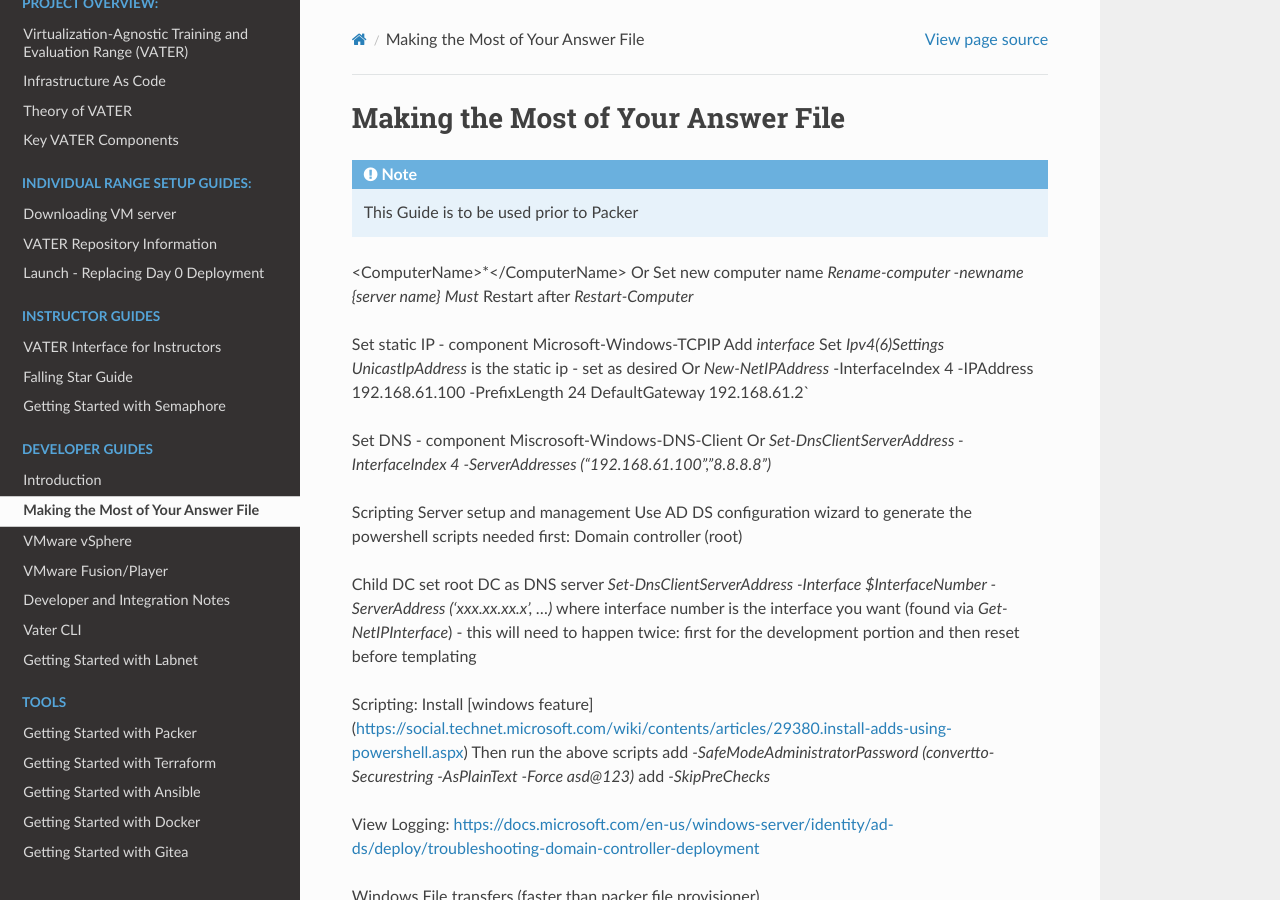
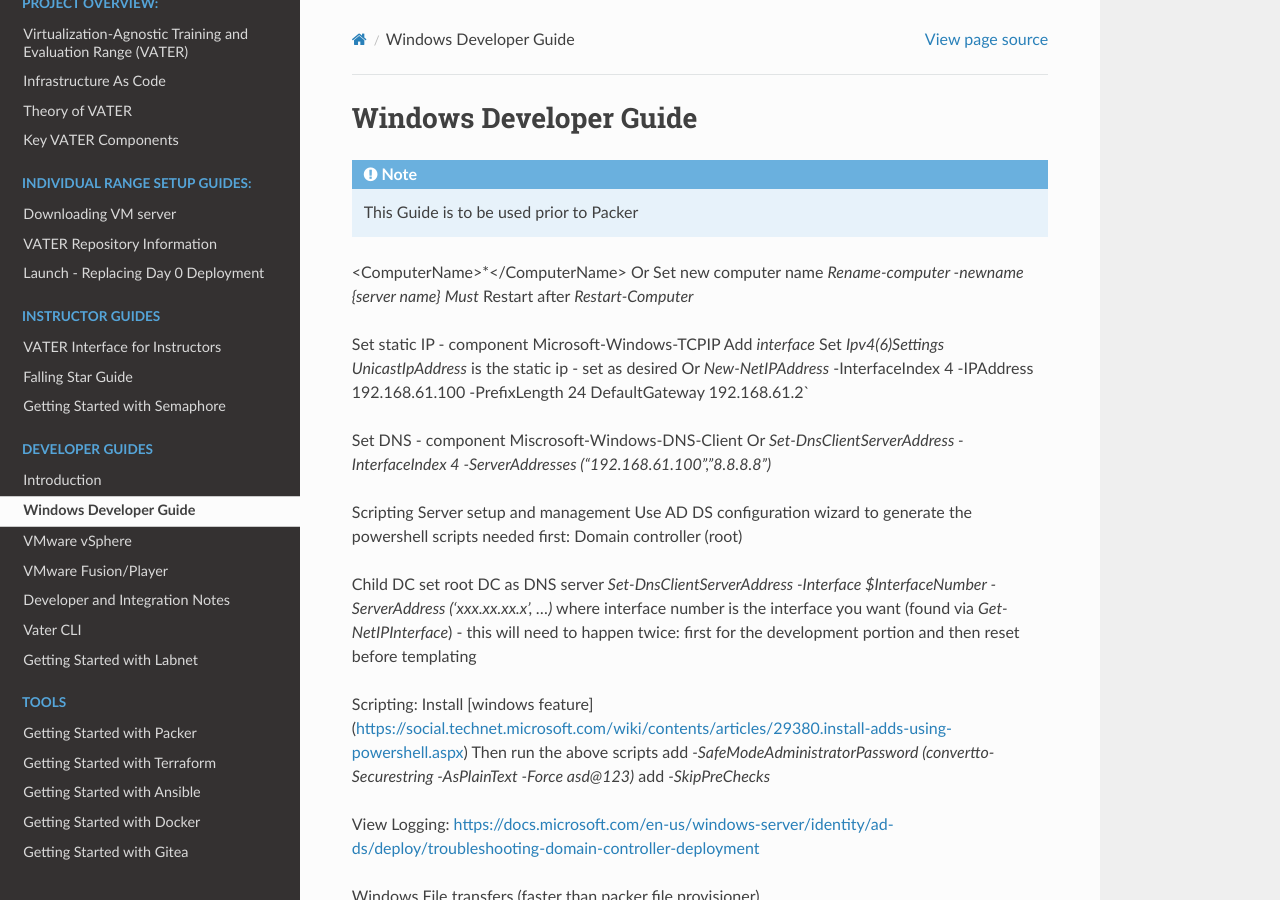
Before and after one commit to dev4vater/vater, a Sphinx documentation site: the page built from docs/source/WindowsSpecificDeveloper.rst, in a window 1280 px wide and 900 px high. Built offline with Sphinx 7.4.7 and the Read the Docs theme 2.0.0, drawn with Linux system fonts in a browser that asks for light colours.

Commit message:
Update WindowsSpecificDeveloper.rst

```diff
--- a/docs/source/WindowsSpecificDeveloper.rst
+++ b/docs/source/WindowsSpecificDeveloper.rst
@@ -1,4 +1,4 @@
-Making the Most of Your Answer File
+Windows Developer Guide
 ^^^^^^^^^^^^^^^^^^^^^^^^^^^^^^^^^^^^
 
 .. Note:: This Guide is to be used prior to Packer
```
